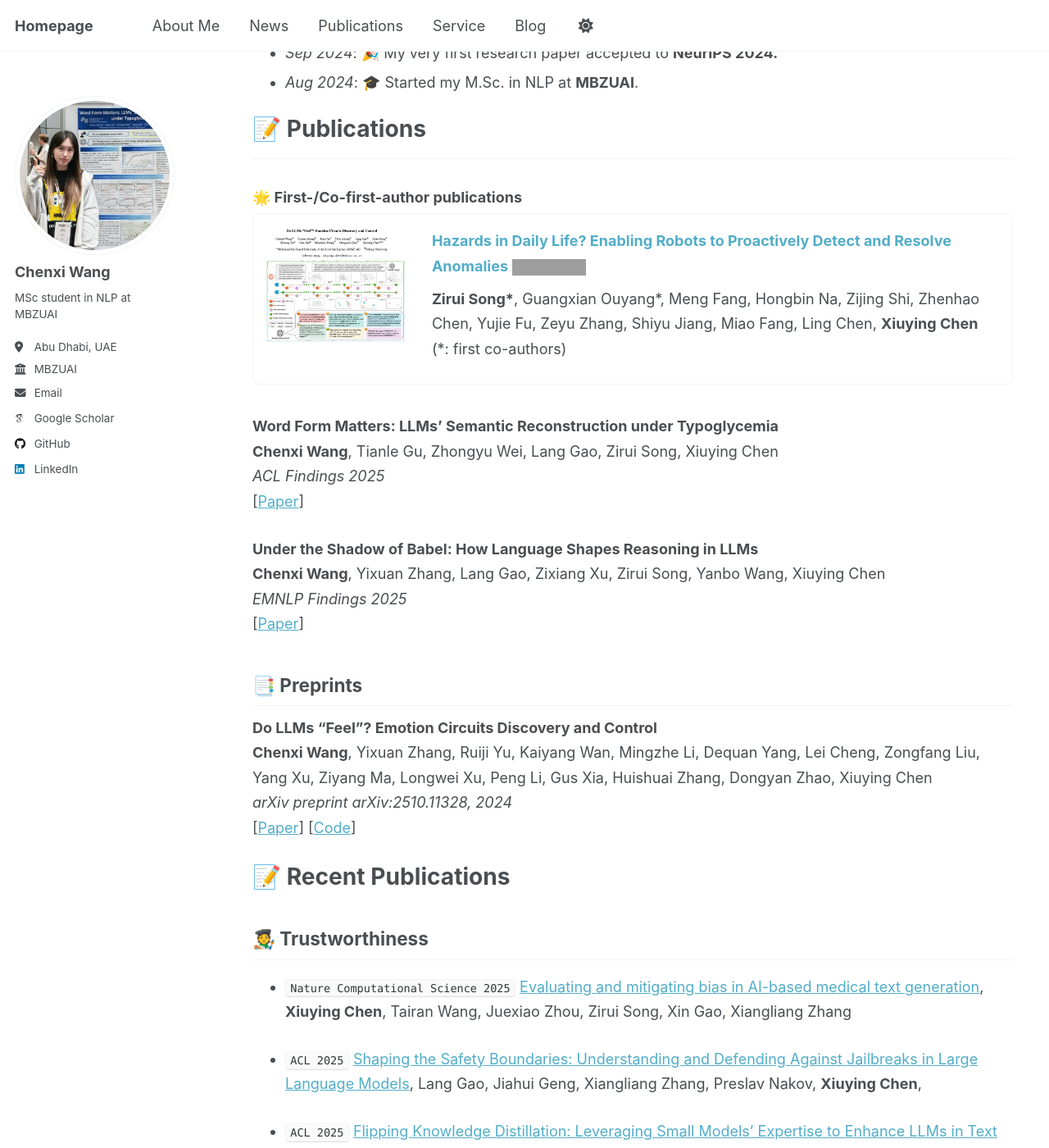
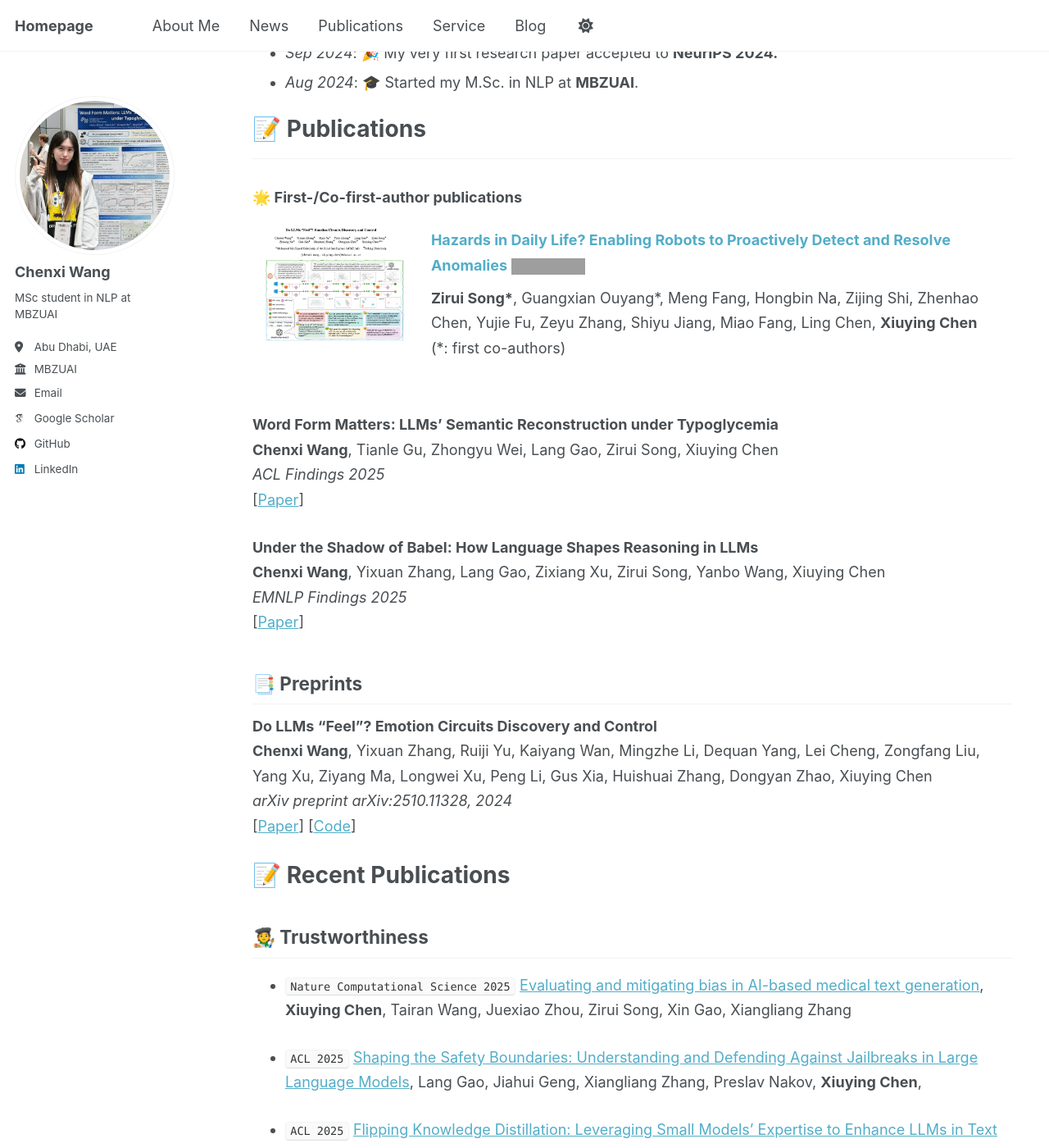
Before and after one commit to Aurora-cx/Aurora-cx.github.io, a Jekyll site: the page built from _pages/about.md, in a window 1280 px wide and 1400 px high, scrolled down 914 px. Shown: the whole window at 82% size. Built offline with Jekyll 4.4.1, drawn with Linux system fonts in a browser that asks for light colours; some web fonts are replaced; a script that is not in the unit is left out; grey boxes are pictures that could not be loaded.

Commit message:
Remove border from paper-box

```diff
--- a/_sass/layout/_page.scss
+++ b/_sass/layout/_page.scss
@@ -405,8 +405,8 @@
 .paper-box {
   display: flex;
   margin-bottom: 2em;
-  border: 1px solid var(--global-border-color);
-  border-radius: 8px;
+  border: none;
+  border-radius: 0;
   overflow: hidden;
   background-color: var(--global-bg-color);
 
```
